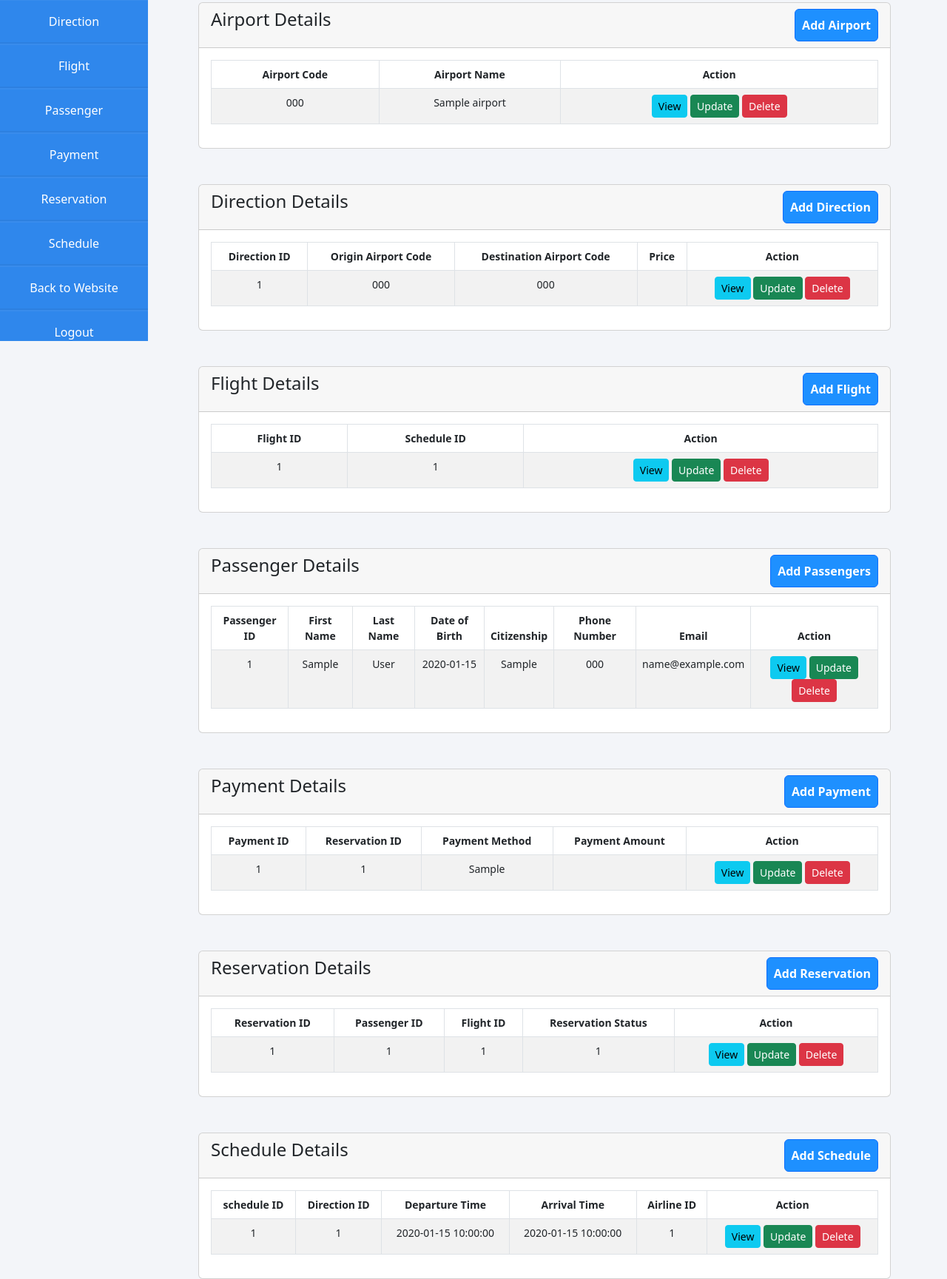
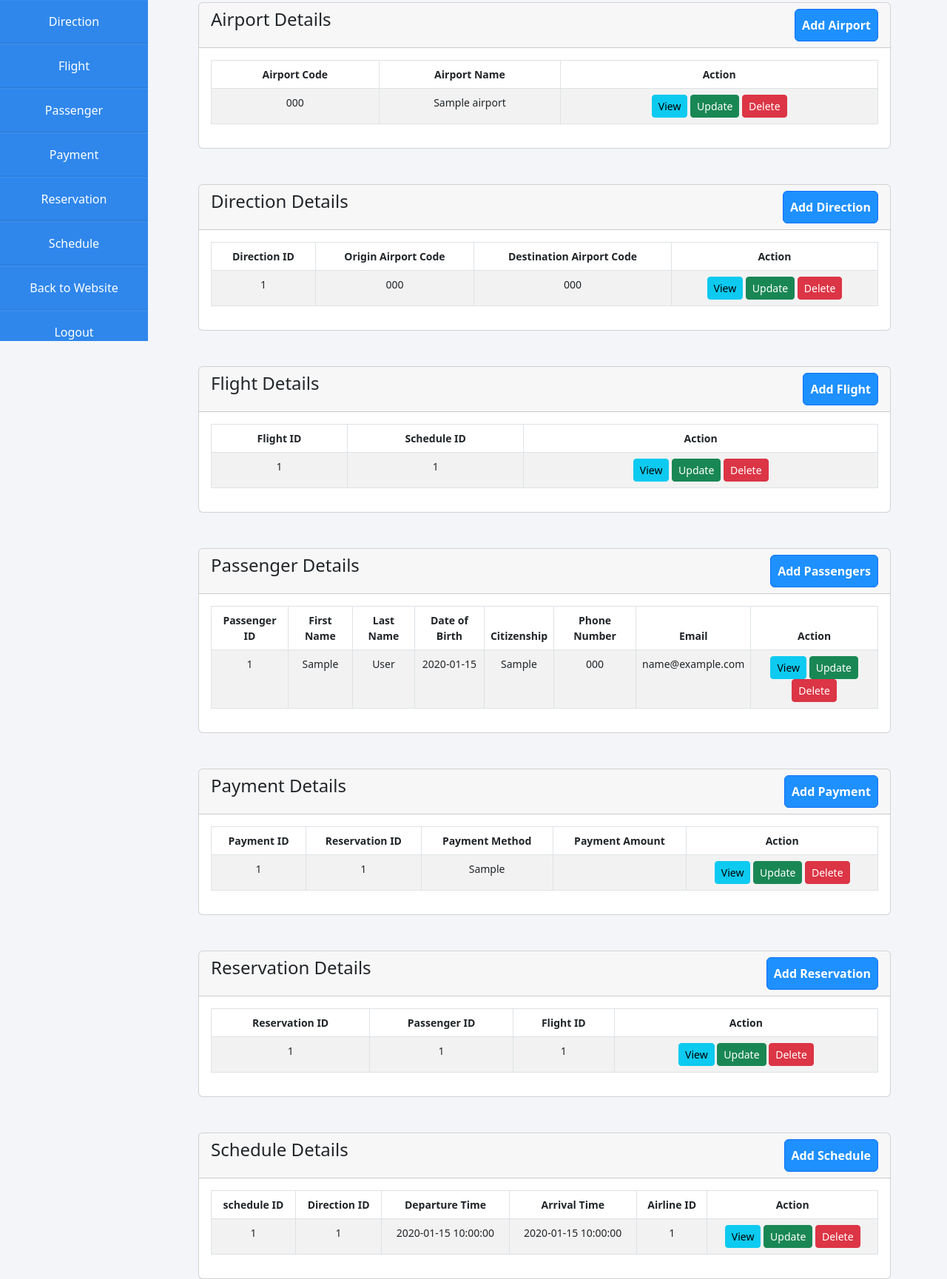
Before and after one commit to Shymanako/Ticketing-for-flights-, a PHP site: page /admin/admin.php in a window 1280 px wide. Shown: the part 339-2068 px from the top of the page at 74% size. Run offline with PHP 8.4, Linux system fonts and the light colour scheme; tables that the repository leaves empty hold one stand-in row (values such as "Sample post"); data that the repository does not hold is empty.

Commit message:
fixing backend front page

```diff
--- a/Airlines/admin/admin.php
+++ b/Airlines/admin/admin.php
@@ -184,7 +184,6 @@
                         <th>Direction ID</th>
                         <th>Origin Airport Code</th>
                         <th>Destination Airport Code</th>
-                        <th>Price</th>
                         <th>Action</th>
                       </tr>
                   </thead>
@@ -202,7 +201,6 @@
                             <td><?= $direction['direction_id']; ?></td>
                             <td><?= $direction['origin_airport_code']; ?></td>
                             <td><?= $direction['destination_airport_code']; ?></td>
-                            <td><?= $direction['price']; ?></td>
                             <td>
                               <a href="direction-view.php?direction_id=<?= $direction['direction_id']; ?>" class="btn btn-info btn-sm">View</a>
                               <a href="direction-update.php?direction_id=<?= $direction['direction_id']; ?>" class="btn btn-success btn-sm">Update</a>
@@ -438,7 +436,6 @@
                         <th>Reservation ID</th>
                         <th>Passenger ID</th>
                         <th>Flight ID</th>
-                        <th>Reservation Status</th>
                         <th>Action</th>
                       </tr>
                   </thead>
@@ -456,7 +453,6 @@
                             <td><?= $reservation['reservation_id']; ?></td>
                             <td><?= $reservation['passenger_id']; ?></td>
                             <td><?= $reservation['flight_id']; ?></td>
-                            <td><?= $reservation['reservation_status']; ?></td>
                             <td>
                               <a href="reservation-view.php?reservation_id=<?= $reservation['reservation_id']; ?>" class="btn btn-info btn-sm">View</a>
                               <a href="reservation-update.php?reservation_id=<?= $reservation['reservation_id']; ?>" class="btn btn-success btn-sm">Update</a>
--- a/Airlines/book.php
+++ b/Airlines/book.php
@@ -102,7 +102,7 @@ include('login-check.php');
             </div>
 
 
-            <input type="submit" value="Finalize" name="send" class="btn">
+            <input type="submit" value="Confirm" name="send" class="btn">
 
         </form>
 
```
